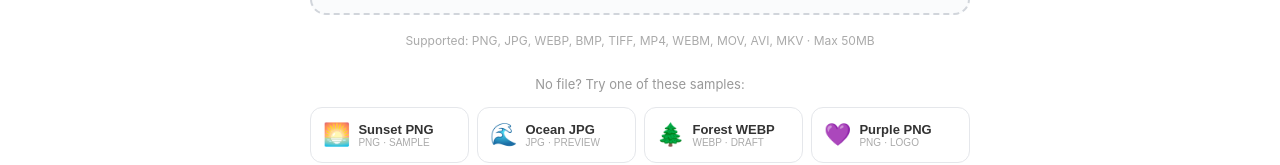
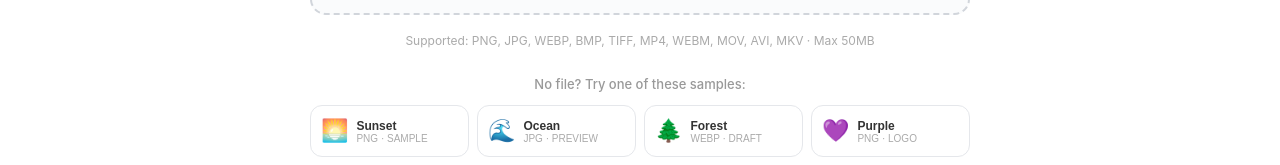
Before and after one commit to bangke1212/Mencak-Mencak, a Next.js app: page / in a window 1280 px wide. Shown: the part 755-920 px from the top of the page. Built offline with nearby package versions, Linux system fonts and the light colour scheme.

Commit message:
fix: image loading & sample files generation

```diff
--- a/src/app/page.tsx
+++ b/src/app/page.tsx
@@ -19,6 +19,8 @@ export default function Home() {
   useEffect(() => { setMounted(true); }, []);
 
   const handleFileSelect = useCallback((f: File, type: FileType) => {
+    try {
+      const objectUrl = URL.createObjectURL(f);
       setFile(f);
       setFileType(type);
       setProcessedFile({
@@ -26,11 +28,14 @@ export default function Home() {
         originalName: f.name,
         fileType: type,
         originalSize: f.size,
-      originalUrl: URL.createObjectURL(f),
+        originalUrl: objectUrl,
         watermarkRegions: [],
         processingState: createEmptyProcessingState(),
         createdAt: new Date(),
       });
+    } catch (e) {
+      console.error('File select error:', e);
+    }
   }, []);
 
   const handleUpdate = useCallback((p: ProcessedFile) => setProcessedFile(p), []);
--- a/src/components/SampleFiles.tsx
+++ b/src/components/SampleFiles.tsx
@@ -1,195 +1,247 @@
 'use client';
 
-import { useState, useRef } from 'react';
+import { useState } from 'react';
 import { FileType } from '@/types';
 
 interface Props {
   onSelect: (file: File, type: FileType) => void;
 }
 
-// Generate sample watermarked images using Canvas
-function generateSampleImage(
-  bgColor: string,
-  text: string,
-  watermarkText: string,
-  format: 'png' | 'jpg' | 'webp'
-): Promise<File> {
-  return new Promise((resolve) => {
-    const canvas = document.createElement('canvas');
-    canvas.width = 800;
-    canvas.height = 600;
-    const ctx = canvas.getContext('2d')!;
-
-    // Background gradient
-    const gradient = ctx.createLinearGradient(0, 0, 800, 600);
-    if (bgColor === 'sunset') {
-      gradient.addColorStop(0, '#ff7e5f');
-      gradient.addColorStop(1, '#feb47b');
-    } else if (bgColor === 'ocean') {
-      gradient.addColorStop(0, '#2193b0');
-      gradient.addColorStop(1, '#6dd5ed');
-    } else if (bgColor === 'forest') {
-      gradient.addColorStop(0, '#11998e');
-      gradient.addColorStop(1, '#38ef7d');
-    } else if (bgColor === 'purple') {
-      gradient.addColorStop(0, '#8E2DE2');
-      gradient.addColorStop(1, '#4A00E0');
-    } else {
-      gradient.addColorStop(0, '#f5f5f5');
-      gradient.addColorStop(1, '#e0e0e0');
-    }
-    ctx.fillStyle = gradient;
-    ctx.fillRect(0, 0, 800, 600);
-
-    // Decorative shapes
-    ctx.fillStyle = 'rgba(255,255,255,0.15)';
-    ctx.beginPath();
-    ctx.arc(600, 150, 120, 0, Math.PI * 2);
-    ctx.fill();
-    ctx.beginPath();
-    ctx.arc(200, 400, 80, 0, Math.PI * 2);
-    ctx.fill();
-
-    // Main text
-    ctx.fillStyle = 'rgba(255,255,255,0.9)';
-    ctx.font = 'bold 36px Inter, sans-serif';
-    ctx.textAlign = 'center';
-    ctx.fillText(text, 400, 280);
-
-    // Watermark overlay
-    ctx.fillStyle = 'rgba(255,255,255,0.6)';
-    ctx.font = 'bold 64px Inter, sans-serif';
-    ctx.save();
-    ctx.translate(400, 300);
-    ctx.rotate(-0.3);
-    ctx.fillText(watermarkText, -150, 0);
-    ctx.fillText(watermarkText, 50, 60);
-    ctx.fillText(watermarkText, -100, 120);
-    ctx.restore();
-
-    ctx.fillStyle = 'rgba(0,0,0,0.15)';
-    ctx.font = 'bold 20px Inter, sans-serif';
-    ctx.textAlign = 'right';
-    ctx.fillText('© Sample Watermark', 780, 580);
-
-    const mime = format === 'jpg' ? 'image/jpeg' : format === 'webp' ? 'image/webp' : 'image/png';
-    const ext = format;
-    canvas.toBlob((blob) => {
-      const file = new File([blob!], `sample-${bgColor}.${ext}`, { type: mime });
-      resolve(file);
-    }, mime, 0.9);
-  });
-}
-
-const SAMPLES = [
+const SAMPLES: {
+  id: string;
+  label: string;
+  emoji: string;
+  colors: [string, string];
+  title: string;
+  watermark: string;
+  format: 'image/png' | 'image/jpeg' | 'image/webp';
+  ext: string;
+}[] = [
   {
-    id: 'sunset-png',
-    label: 'Sunset PNG',
+    id: 'sunset',
+    label: 'Sunset',
     emoji: '🌅',
-    bgColor: 'sunset',
-    text: 'Beautiful Sunset',
-    watermarkText: 'SAMPLE',
-    format: 'png' as const,
-    type: 'image' as FileType,
+    colors: ['#ff7e5f', '#feb47b'],
+    title: 'Beautiful Sunset',
+    watermark: 'SAMPLE',
+    format: 'image/png',
+    ext: 'png',
   },
   {
-    id: 'ocean-jpg',
-    label: 'Ocean JPG',
+    id: 'ocean',
+    label: 'Ocean',
     emoji: '🌊',
-    bgColor: 'ocean',
-    text: 'Ocean View',
-    watermarkText: 'PREVIEW',
-    format: 'jpg' as const,
-    type: 'image' as FileType,
+    colors: ['#2193b0', '#6dd5ed'],
+    title: 'Ocean View',
+    watermark: 'PREVIEW',
+    format: 'image/jpeg',
+    ext: 'jpg',
   },
   {
-    id: 'forest-webp',
-    label: 'Forest WEBP',
+    id: 'forest',
+    label: 'Forest',
     emoji: '🌲',
-    bgColor: 'forest',
-    text: 'Forest Landscape',
-    watermarkText: 'DRAFT',
-    format: 'webp' as const,
-    type: 'image' as FileType,
+    colors: ['#11998e', '#38ef7d'],
+    title: 'Forest Landscape',
+    watermark: 'DRAFT',
+    format: 'image/webp',
+    ext: 'webp',
   },
   {
-    id: 'purple-png',
-    label: 'Purple PNG',
+    id: 'purple',
+    label: 'Purple',
     emoji: '💜',
-    bgColor: 'purple',
-    text: 'Night Scene',
-    watermarkText: 'LOGO',
-    format: 'png' as const,
-    type: 'image' as FileType,
+    colors: ['#8E2DE2', '#4A00E0'],
+    title: 'Night Scene',
+    watermark: 'LOGO',
+    format: 'image/png',
+    ext: 'png',
+  },
+  {
+    id: 'photo',
+    label: 'Photo',
+    emoji: '📸',
+    colors: ['#667eea', '#764ba2'],
+    title: 'Portrait Photo',
+    watermark: 'COPYRIGHT',
+    format: 'image/jpeg',
+    ext: 'jpg',
+  },
+  {
+    id: 'nature',
+    label: 'Nature',
+    emoji: '🏔️',
+    colors: ['#f093fb', '#f5576c'],
+    title: 'Mountain View',
+    watermark: 'WATERMARK',
+    format: 'image/webp',
+    ext: 'webp',
   },
 ];
 
+function drawSampleImage(canvas: HTMLCanvasElement, sample: typeof SAMPLES[0]): void {
+  const w = canvas.width;
+  const h = canvas.height;
+  const ctx = canvas.getContext('2d')!;
+
+  // Gradient background
+  const grad = ctx.createLinearGradient(0, 0, w, h);
+  grad.addColorStop(0, sample.colors[0]);
+  grad.addColorStop(1, sample.colors[1]);
+  ctx.fillStyle = grad;
+  ctx.fillRect(0, 0, w, h);
+
+  // Decorative circles
+  ctx.fillStyle = 'rgba(255,255,255,0.12)';
+  ctx.beginPath();
+  ctx.arc(w * 0.75, h * 0.25, 100, 0, Math.PI * 2);
+  ctx.fill();
+  ctx.beginPath();
+  ctx.arc(w * 0.2, h * 0.7, 70, 0, Math.PI * 2);
+  ctx.fill();
+  ctx.beginPath();
+  ctx.arc(w * 0.5, h * 0.5, 40, 0, Math.PI * 2);
+  ctx.fill();
+
+  // Title text
+  ctx.fillStyle = 'rgba(255,255,255,0.9)';
+  ctx.font = 'bold 40px -apple-system, BlinkMacSystemFont, sans-serif';
+  ctx.textAlign = 'center';
+  ctx.textBaseline = 'middle';
+  ctx.fillText(sample.title, w / 2, h * 0.35);
+
+  // Subtitle
+  ctx.fillStyle = 'rgba(255,255,255,0.6)';
+  ctx.font = '18px -apple-system, BlinkMacSystemFont, sans-serif';
+  ctx.fillText('Sample image for testing', w / 2, h * 0.45);
+
+  // Watermark overlay (diagonal)
+  ctx.fillStyle = 'rgba(255,255,255,0.5)';
+  ctx.font = 'bold 56px -apple-system, BlinkMacSystemFont, sans-serif';
+  ctx.save();
+  ctx.translate(w / 2, h / 2);
+  ctx.rotate(-0.25);
+  ctx.fillText(sample.watermark, -120, -40);
+  ctx.fillText(sample.watermark, 20, 30);
+  ctx.fillText(sample.watermark, -80, 90);
+  ctx.restore();
+
+  // Bottom right watermark
+  ctx.fillStyle = 'rgba(255,255,255,0.4)';
+  ctx.font = '14px -apple-system, BlinkMacSystemFont, sans-serif';
+  ctx.textAlign = 'right';
+  ctx.fillText(`© ${sample.watermark} Watermark`, w - 20, h - 20);
+
+  // Bottom left badge
+  ctx.fillStyle = 'rgba(255,255,255,0.2)';
+  ctx.beginPath();
+  ctx.roundRect(16, h - 44, 90, 28, 8);
+  ctx.fill();
+  ctx.fillStyle = 'rgba(255,255,255,0.7)';
+  ctx.font = 'bold 12px -apple-system, BlinkMacSystemFont, sans-serif';
+  ctx.textAlign = 'center';
+  ctx.textBaseline = 'middle';
+  ctx.fillText(sample.ext.toUpperCase(), 61, h - 30);
+}
+
 export default function SampleFiles({ onSelect }: Props) {
-  const [loadingId, setLoadingId] = useState<string | null>(null);
+  const [genId, setGenId] = useState<string | null>(null);
+  const [errorId, setErrorId] = useState<string | null>(null);
 
   const handleSample = async (sample: typeof SAMPLES[0]) => {
-    setLoadingId(sample.id);
+    setGenId(sample.id);
+    setErrorId(null);
+
     try {
-      const file = await generateSampleImage(
-        sample.bgColor,
-        sample.text,
-        sample.watermarkText,
-        sample.format
-      );
-      onSelect(file, sample.type);
-    } catch (e) {
-      console.error('Sample generation failed:', e);
+      const canvas = document.createElement('canvas');
+      canvas.width = 800;
+      canvas.height = 600;
+
+      drawSampleImage(canvas, sample);
+
+      // Convert canvas to blob
+      const blob = await new Promise<Blob>((resolve, reject) => {
+        canvas.toBlob((b) => {
+          if (b) resolve(b);
+          else reject(new Error('Canvas toBlob failed'));
+        }, sample.format, 0.92);
+      });
+
+      const file = new File([blob], `${sample.id}.${sample.ext}`, {
+        type: sample.format,
+      });
+
+      const fileType: FileType = 'image';
+      onSelect(file, fileType);
+    } catch (e: any) {
+      console.error('Sample generation error:', e);
+      setErrorId(sample.id);
     }
-    setLoadingId(null);
+    setGenId(null);
   };
 
   return (
-    <div>
-      <p style={{ fontSize: 13, color: '#999', textAlign: 'center', marginBottom: 12 }}>
+    <div style={{ marginTop: 8 }}>
+      <p style={{
+        fontSize: 13,
+        color: '#999',
+        textAlign: 'center',
+        marginBottom: 10,
+        fontWeight: 500,
+      }}>
         No file? Try one of these samples:
       </p>
+
       <div style={{
         display: 'grid',
-        gridTemplateColumns: 'repeat(auto-fit, minmax(140px, 1fr))',
+        gridTemplateColumns: 'repeat(auto-fill, minmax(130px, 1fr))',
         gap: 8,
       }}>
-        {SAMPLES.map((sample) => (
-          <button
-            key={sample.id}
-            onClick={() => handleSample(sample)}
-            disabled={loadingId !== null}
-            style={{
-              padding: '14px 12px',
-              border: '1px solid #e5e7eb',
-              borderRadius: 12,
-              background: '#fff',
-              cursor: 'pointer',
-              transition: 'all 0.2s',
-              display: 'flex',
-              alignItems: 'center',
-              gap: 8,
-              opacity: loadingId && loadingId !== sample.id ? 0.5 : 1,
-            }}
-            onMouseEnter={(e) => {
-              e.currentTarget.style.borderColor = '#93c5fd';
-              e.currentTarget.style.background = '#eff6ff';
-            }}
-            onMouseLeave={(e) => {
-              e.currentTarget.style.borderColor = '#e5e7eb';
-              e.currentTarget.style.background = '#fff';
-            }}
-          >
-            <span style={{ fontSize: 22 }}>{sample.emoji}</span>
-            <div style={{ textAlign: 'left' }}>
-              <div style={{ fontSize: 13, fontWeight: 600, color: '#333' }}>
-                {loadingId === sample.id ? '⏳ Generating...' : sample.label}
+        {SAMPLES.map((sample) => {
+          const isGen = genId === sample.id;
+          const isErr = errorId === sample.id;
+          return (
+            <button
+              key={sample.id}
+              onClick={() => handleSample(sample)}
+              disabled={genId !== null}
+              style={{
+                padding: '12px 10px',
+                border: isErr ? '1px solid #fecaca' : '1px solid #e5e7eb',
+                borderRadius: 12,
+                background: isErr ? '#fef2f2' : '#fff',
+                cursor: genId ? 'wait' : 'pointer',
+                display: 'flex',
+                alignItems: 'center',
+                gap: 8,
+                opacity: genId && genId !== sample.id ? 0.5 : 1,
+                transition: 'all 0.15s',
+                textAlign: 'left',
+                width: '100%',
+              }}
+              onMouseEnter={(e) => {
+                if (!genId) {
+                  e.currentTarget.style.borderColor = '#93c5fd';
+                  e.currentTarget.style.background = '#eff6ff';
+                }
+              }}
+              onMouseLeave={(e) => {
+                e.currentTarget.style.borderColor = isErr ? '#fecaca' : '#e5e7eb';
+                e.currentTarget.style.background = isErr ? '#fef2f2' : '#fff';
+              }}
+            >
+              <span style={{ fontSize: 22, flexShrink: 0 }}>{sample.emoji}</span>
+              <div style={{ minWidth: 0 }}>
+                <div style={{ fontSize: 12, fontWeight: 600, color: '#333', whiteSpace: 'nowrap' }}>
+                  {isGen ? 'Generating...' : isErr ? 'Error!' : sample.label}
+                </div>
+                <div style={{ fontSize: 10, color: isErr ? '#dc2626' : '#aaa' }}>
+                  {isErr ? 'Retry' : `${sample.ext.toUpperCase()} · ${sample.watermark}`}
+                </div>
               </div>
-              <div style={{ fontSize: 10, color: '#aaa' }}>
-                {sample.format.toUpperCase()} · {sample.watermarkText}
-              </div>
-            </div>
-          </button>
-        ))}
+            </button>
+          );
+        })}
       </div>
     </div>
   );
```
Also changed, not shown: src/components/ImageProcessor.tsx (+5 -4 lines). Lines whose indentation alone changed are shown as unchanged.
